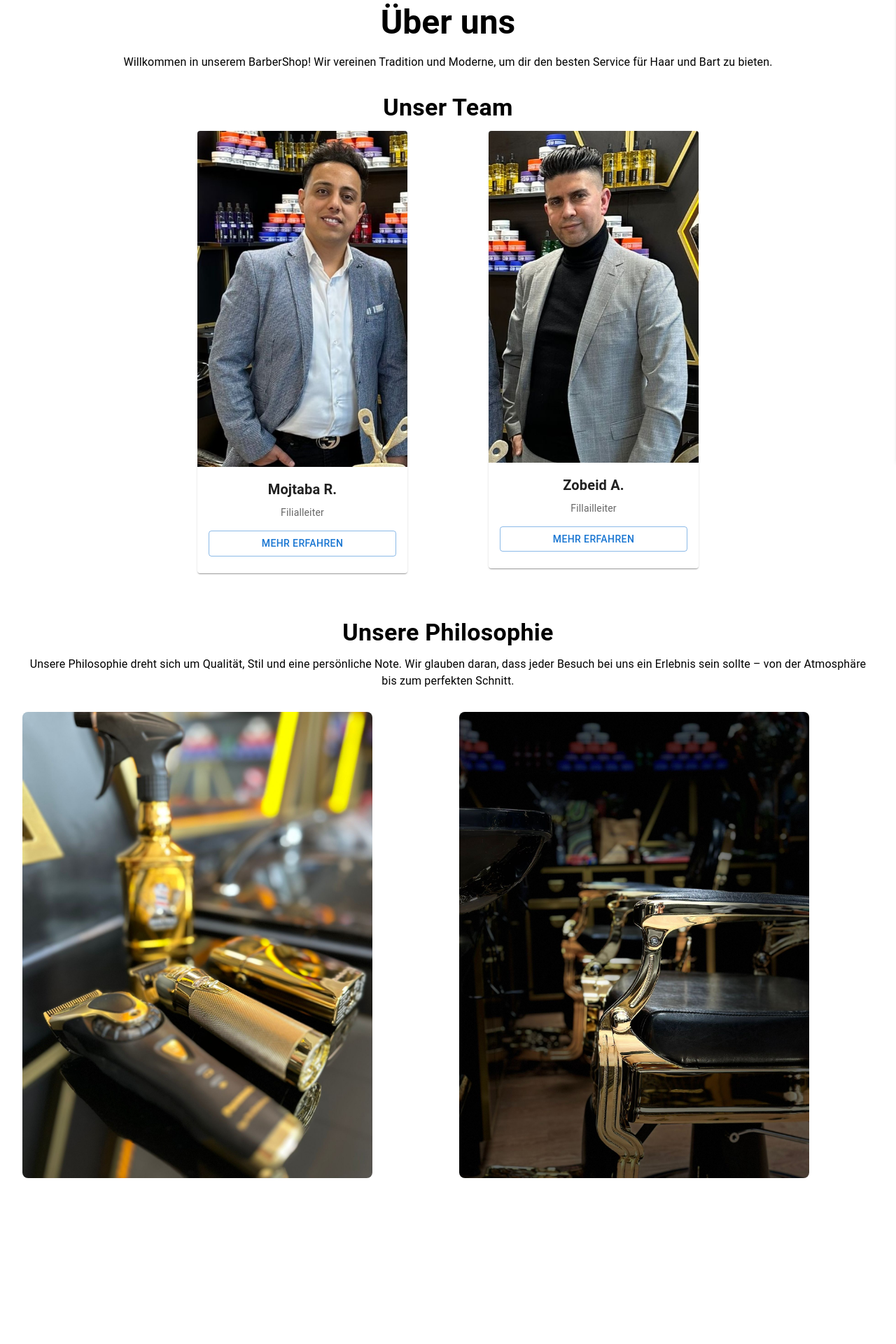
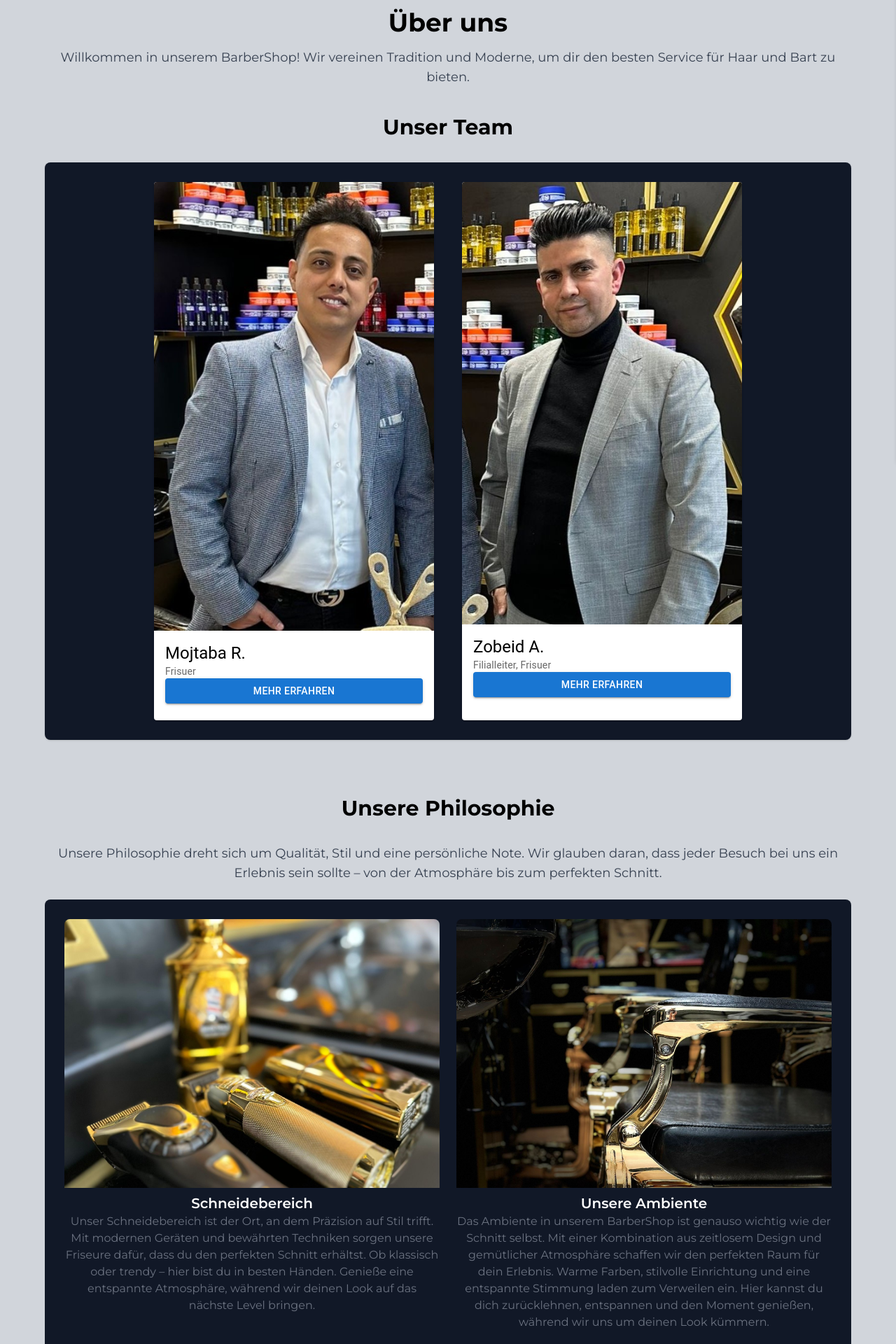
Before and after one commit to AliCodesX/barbershop-landingpage, a Next.js app: page /about in a window 1280 px wide. Shown: the part 140-2060 px from the top of the page at 70% size. Before the commit the page ends 1919 px from the top, so only its background shows below. Built offline with nearby package versions, Linux system fonts and the light colour scheme.

Commit message:
about page hinzugefügt

```diff
--- a/app/about/page.tsx
+++ b/app/about/page.tsx
@@ -1,184 +1,121 @@
 'use client';
 import React, { useState } from "react";
-import Image from "next/image";
-import {
-    Box,
-    Typography,
-    Card,
-    CardContent,
-    CardMedia,
-    Grid,
-    Modal,
-    Button,
-} from "@mui/material";
+import { Card, CardContent, CardMedia, Typography, Button, Modal } from '@mui/material';
+import Image from 'next/image';
 
 const UeberUns = () => {
     const [selectedMitarbeiter, setSelectedMitarbeiter] = useState(null);
 
-    // Daten der Mitarbeiter
     const mitarbeiter = [
         {
             name: "Mojtaba R.",
-            rolle: "Filialleiter",
+            rolle: "Frisuer",
             bild: "/assets/mojtaba.jpg",
             erfahrung:
                 "Mojtaba hat seine Ausbildung 2018 erfolgreich abgeschlossen und begeistert seither mit seinen frischen Ideen und seinem Geschick als Friseur. Gemeinsam mit Zobeid führt er den BarberShop und bringt frischen Wind in das Team.",
         },
         {
             name: "Zobeid A.",
-            rolle: "Fillailleiter",
+            rolle: "Filialleiter, Frisuer",
             bild: "/assets/zobeid.jpg",
             erfahrung:
                 "Zobeid ist seit 2007 ein erfahrener Friseur und hat seine Ausbildung damals erfolgreich abgeschlossen. Im Laufe der Jahre hat er nicht nur sein Handwerk perfektioniert, sondern auch viele zufriedene Kunden gewonnen. Heute ist er der Filialleiter und führt den BarberShop erfolgreich in die Selbstständigkeit.",
         },
     ];
 
-    // Philosophie-Bilder
     const philosophieBilder = [
-        { src: "/assets/rasier.jpg", alt: "Ambiente des Ladens" },
-        { src: "/assets/stuhl.jpg", alt: "Schneidegeräte" },
+        { src: "/assets/rasier.jpg", alt: "Schneidebereich", title: "Schneidebereich",text: "Unser Schneidebereich ist der Ort, an dem Präzision auf Stil trifft. Mit modernen Geräten und bewährten Techniken sorgen unsere Friseure dafür, dass du den perfekten Schnitt erhältst. Ob klassisch oder trendy – hier bist du in besten Händen. Genieße eine entspannte Atmosphäre, während wir deinen Look auf das nächste Level bringen." },
+        { src: "/assets/stuhl.jpg", alt: "Schneidegeräte", title: "Unsere Ambiente",text:"Das Ambiente in unserem BarberShop ist genauso wichtig wie der Schnitt selbst. Mit einer Kombination aus zeitlosem Design und gemütlicher Atmosphäre schaffen wir den perfekten Raum für dein Erlebnis. Warme Farben, stilvolle Einrichtung und eine entspannte Stimmung laden zum Verweilen ein. Hier kannst du dich zurücklehnen, entspannen und den Moment genießen, während wir uns um deinen Look kümmern." },
     ];
 
     return (
-        <Box sx={{ bgcolor: "white", color: "black", p: 4 }}>
-            {/* Titel und Einleitung */}
-            <Box textAlign="center" mb={4}>
-                <Typography variant="h3" fontWeight="bold" gutterBottom>
-                    Über uns
-                </Typography>
-                <Typography variant="body1">
-                    Willkommen in unserem BarberShop! Wir vereinen Tradition und Moderne, um dir den besten Service für Haar und Bart zu bieten.
-                </Typography>
-            </Box>
+        <section className="mt-10 px-4 lg:px-16">
+            {/* Über uns Abschnitt */}
+            <div className="text-center mb-10">
+                <h2 className="text-4xl font-bold text-black mb-4">Über uns</h2>
+                <p className="text-lg text-gray-700">
+                    Willkommen in unserem BarberShop! Wir vereinen Tradition und Moderne, um dir den besten Service für
+                    Haar und Bart zu bieten.
+                </p>
+            </div>
+            <h3 className="text-3xl font-bold text-center mb-8 ">Unser Team</h3>
 
-            {/* Mitarbeiterkarten */}
-            <Box mb={8}>
-                <Typography
-                    variant="h4"
-                    fontWeight="bold"
-                    textAlign="center"
-                    gutterBottom
+            <div className="flex justify-center ">
+                <div className="mb-20 flex justify-center bg-gray-900 p-7 rounded-lg shadow w-full ">
+                    <div className="grid grid-cols-1 sm:grid-cols-2 md:grid-cols-2 lg:grid-cols-2 xl:grid-cols-2 gap-10">
+                        {mitarbeiter.map((person, index) => (
+                            <Card
+                                key={index}
+                                className="bg-gray-200 shadow-lg rounded-lg h-full w-full sm:w-[250px] md:w-[300px] lg:w-[350px] xl:w-[400px]"
                             >
-                    Unser Team
-                </Typography>
-                <Grid container spacing={4} justifyContent="center">
-                    {mitarbeiter.map((person, index) => (
-                        <Grid item xs={12} sm={6} md={4} key={index}>
-                            <Card sx={{ maxWidth: 300, margin: "0 auto" }}>
-                                <CardMedia>
-                                    <Image
-                                        src={person.bild}
-                                        alt={person.name}
-                                        width={300}
-                                        height={300}
-                                        style={{ objectFit: "cover" }}
+                                <CardMedia
+                                    component="img"
+                                    className=" h-90 w-full object-cover object-top "
+                                    image={person.bild}
+                                    title={person.name}
                                 />
-                                </CardMedia>
-                                <CardContent>
-                                    <Typography
-                                        variant="h6"
-                                        fontWeight="bold"
-                                        textAlign="center"
-                                        gutterBottom
-                                    >
+                                <CardContent className="text-black p-4 flex flex-col">
+                                    <Typography variant="h5" component="div" className="font-bold">
                                         {person.name}
                                     </Typography>
-                                    <Typography
-                                        variant="body2"
-                                        color="textSecondary"
-                                        textAlign="center"
-                                    >
+                                    <Typography variant="body2" color="textSecondary" component="div" className="mt-2">
                                         {person.rolle}
                                     </Typography>
                                     <Button
-                                        variant="outlined"
-                                        color="primary"
-                                        fullWidth
-                                        sx={{ mt: 2 }}
+                                        variant="contained"
                                         onClick={() => setSelectedMitarbeiter(person)}
+                                        className="mt-4 bg-black"
                                     >
                                         Mehr erfahren
                                     </Button>
                                 </CardContent>
                             </Card>
-                        </Grid>
+
                         ))}
-                </Grid>
-            </Box>
+                    </div>
+                </div>
+            </div>
 
-            {/* Philosophie */}
-            <Box mb={8}>
-                <Typography
-                    variant="h4"
-                    fontWeight="bold"
-                    textAlign="center"
-                    gutterBottom
-                >
-                    Unsere Philosophie
-                </Typography>
-                <Typography variant="body1" textAlign="center" mb={4}>
-                    Unsere Philosophie dreht sich um Qualität, Stil und eine persönliche Note. Wir glauben daran, dass jeder Besuch bei uns ein Erlebnis sein sollte – von der Atmosphäre bis zum perfekten Schnitt.
-                </Typography>
-                <Grid container spacing={4} justifyContent="center">
-                    {philosophieBilder.map((image, index) => (
-                        <Grid item xs={12} sm={6} key={index}>
-                            <Box>
+
+            <div className="mb-12">
+                <h3 className="text-3xl font-bold text-center mb-8">Unsere Philosophie</h3>
+                <p className="text-lg text-center text-gray-700 mb-6">
+                    Unsere Philosophie dreht sich um Qualität, Stil und eine persönliche Note. Wir glauben daran, dass
+                    jeder Besuch bei uns ein Erlebnis sein sollte – von der Atmosphäre bis zum perfekten Schnitt.
+                </p>
+                <div className="grid grid-cols-1 rounded-lg sm:grid-cols-2 gap-6 justify-center bg-gray-900 p-7 text-white ">
+                    {philosophieBilder.map((philo, index) => (
+                        <div key={index} className="relative overflow-hidden rounded-lg ">
+                            <div className="relative h-96 w-full">
                                 <Image
-                                    src={image.src}
-                                    alt={image.alt}
-                                    width={500}
-                                    height={300}
-                                    style={{ objectFit: "cover", borderRadius: "8px" }}
+                                    src={philo.src}
+                                    alt={philo.alt}
+                                    layout="fill"
+                                    objectFit="cover"
+                                    className="absolute inset-0"
                                 />
-                            </Box>
-                        </Grid>
+                            </div>
+                            <h4 className="text-center text-xl font-semibold mt-2">{philo.title}</h4>
+                            <p className="text-center text-gray-500 mb-4 ">{philo.text}</p>
+                        </div>
                     ))}
-                </Grid>
-            </Box>
+                </div>
+            </div>
 
             {/* Modal für Mitarbeiterdetails */}
             {selectedMitarbeiter && (
                 <Modal
                     open={Boolean(selectedMitarbeiter)}
                     onClose={() => setSelectedMitarbeiter(null)}
-                    aria-labelledby="mitarbeiter-modal"
-                    aria-describedby="mitarbeiter-details"
+                    className="flex items-center justify-center p-4"
                 >
-                    <Box
-                        sx={{
-                            position: "absolute",
-                            top: "50%",
-                            left: "50%",
-                            transform: "translate(-50%, -50%)",
-                            width: 400,
-                            bgcolor: "background.paper",
-                            border: "2px solid #000",
-                            boxShadow: 24,
-                            p: 4,
-                        }}
-                    >
-                        <Image
-                            src={selectedMitarbeiter.bild}
-                            alt={selectedMitarbeiter.name}
-                            width={300}
-                            height={200}
-                            style={{ objectFit: "cover", marginBottom: "16px" }}
-                        />
-                        <Typography
-                            id="mitarbeiter-modal"
-                            variant="h5"
-                            fontWeight="bold"
-                            gutterBottom
-                        >
-                            {selectedMitarbeiter.name}
-                        </Typography>
-                        <Typography
-                            id="mitarbeiter-details"
-                            variant="body1"
-                            gutterBottom
-                        >
-                            {selectedMitarbeiter.erfahrung}
-                        </Typography>
+                    <div className="bg-white rounded-lg p-6 max-w-sm w-full">
+                        <div className="flex flex-col items-center">
+
+                            <Typography variant="h6"
+                                        className="text-xl font-semibold mb-2">{selectedMitarbeiter.name}</Typography>
+                            <Typography variant="body2"
+                                        className="text-gray-700 mb-4 text-center">{selectedMitarbeiter.erfahrung}</Typography>
                             <Button
                                 variant="contained"
                                 color="secondary"
@@ -187,10 +124,11 @@ const UeberUns = () => {
                             >
                                 Schließen
                             </Button>
-                    </Box>
+                        </div>
+                    </div>
                 </Modal>
             )}
-        </Box>
+        </section>
     );
 };
 
--- a/app/globals.css
+++ b/app/globals.css
@@ -9,5 +9,5 @@
 }
 
 body{
- background-color: #ffffff;
+ background-color: #d1d5db;
 }
--- a/app/layout.tsx
+++ b/app/layout.tsx
@@ -11,7 +11,7 @@ export default function RootLayout({
 }) {
     return (
         <html lang="en">
-        <body className={montserrat.className}>
+        <body  className={montserrat.className}>
         <Navbar /> {/* Navbar wird auf allen Seiten angezeigt */}
         <main>{children}</main> {/* Der spezifische Inhalt jeder Seite */}
         {/* Hier kommt der Banner hin */}
--- a/components/Navbar.tsx
+++ b/components/Navbar.tsx
@@ -20,7 +20,7 @@ const Navbar = () => {
     const isHomePage = pathname === "/";
 
     return (
-        <div className={`sticky top-0 z-30 w-full h-20 lg:h-28 ${isHomePage ? 'bg-transparent' :  'bg-gradient-to-b from-black to-gray-700 shadow-5xl '} text-white`}>
+        <div className={`sticky top-0 z-30 w-full h-20 lg:h-28 ${isHomePage ? 'bg-transparent' :  'bg-gray-900 '} text-white`}>
             <div className="max-w-screen-2xl h-full mx-auto px-4 flex items-center justify-between">
                 {/* Logo */}
                 <div className="flex flex-row items-center gap-2 justify-start">
```
Lines whose indentation alone changed are shown as unchanged.
